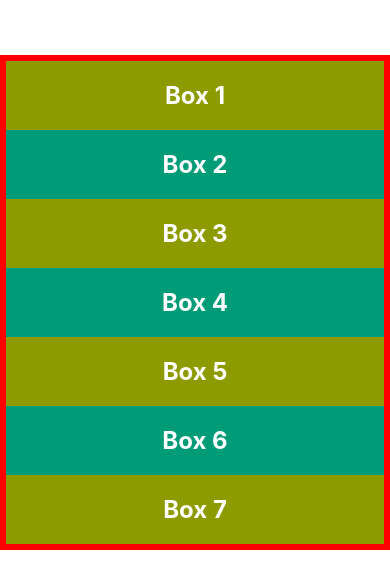
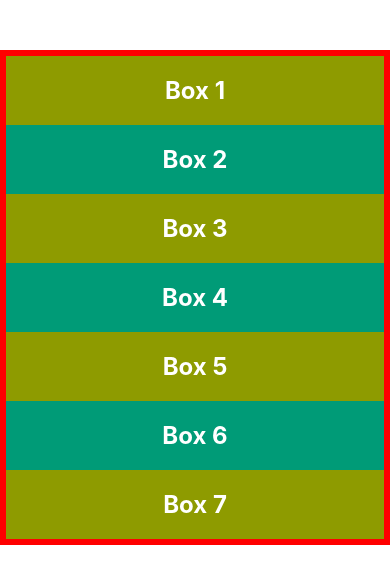
Before and after one commit to ALFAROSO/React-Native-Tutorial, a React Native app: screen / in a window 390 px wide. Shown: the top 588 px of the page. Built offline with nearby package versions, Linux system fonts and the light colour scheme.

Commit message:
commit 6

```diff
--- a/App.js
+++ b/App.js
@@ -18,7 +18,7 @@ export default function App() {
 
 const styles = StyleSheet.create({
   container: {
-    marginTop: 55,
+    marginTop: 50,
     borderWidth: 6,
     borderColor: "red",
   },
```
